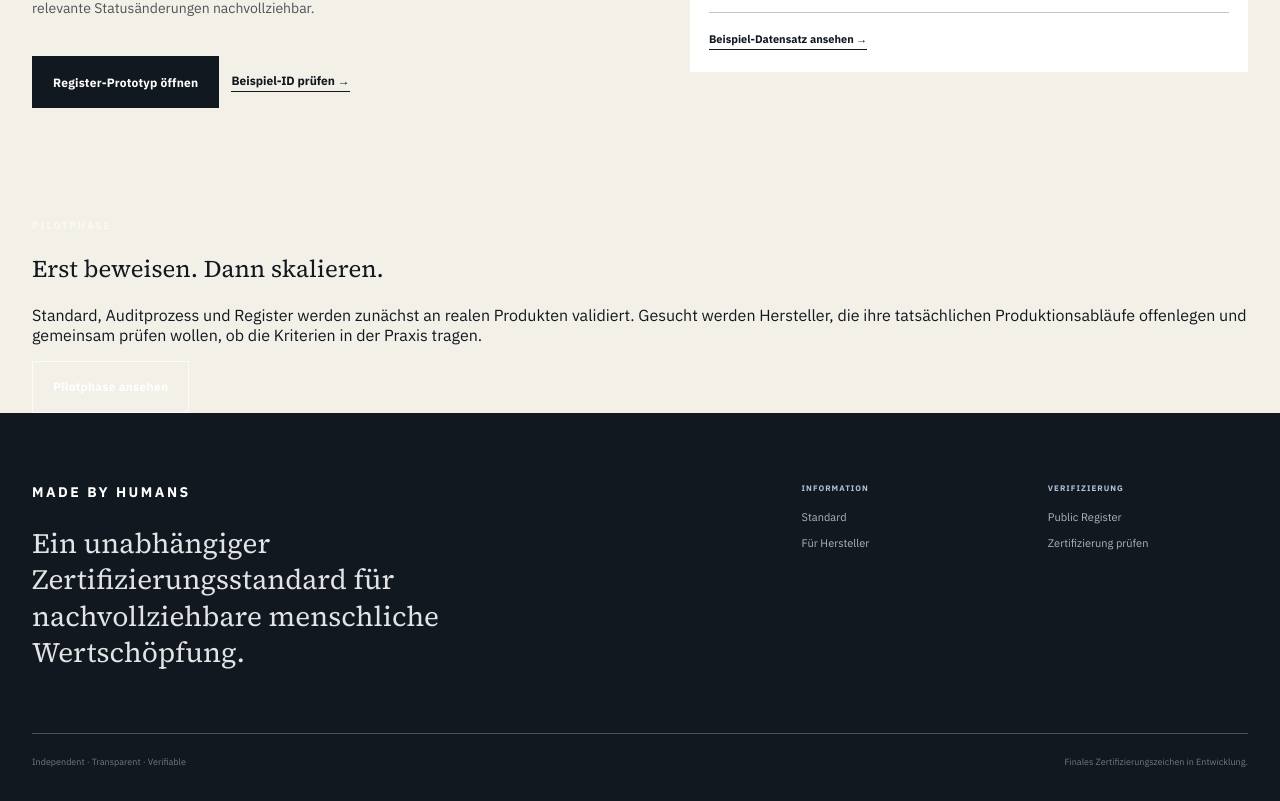
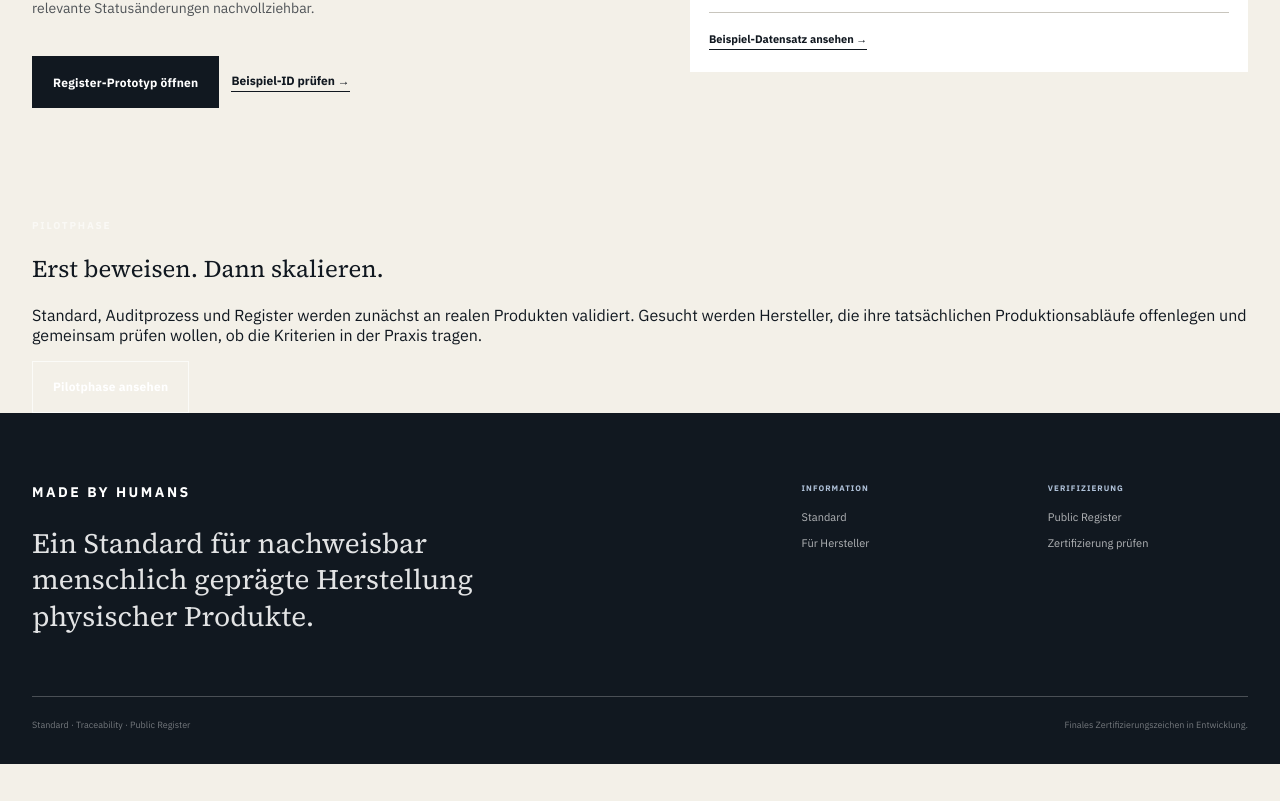
Before and after one commit to dennis-glaser-coder/human-certification-web, a Next.js app: page / in a window 1280 px wide. Shown: the part 3538-4339 px from the top of the page. After the commit the page ends 4302 px from the top, so only its background shows below. Built offline with nearby package versions, Linux system fonts and the light colour scheme.

Commit message:
Keep footer factual during pilot phase

```diff
--- a/src/components/SiteFooter.js
+++ b/src/components/SiteFooter.js
@@ -6,7 +6,7 @@ export default function SiteFooter() {
       <div className="shell footerTop footerTopV2">
         <div>
           <div className="footerBrand">MADE BY HUMANS</div>
-          <p className="footerClaim">Ein unabhängiger Zertifizierungsstandard für nachvollziehbare menschliche Wertschöpfung.</p>
+          <p className="footerClaim">Ein Standard für nachweisbar menschlich geprägte Herstellung physischer Produkte.</p>
         </div>
 
         <div className="footerNavV2">
@@ -25,7 +25,7 @@ export default function SiteFooter() {
 
       <div className="shell footerBottom">
         <div className="footerMeta footerMetaV2">
-          <span>Independent · Transparent · Verifiable</span>
+          <span>Standard · Traceability · Public Register</span>
           <span>Finales Zertifizierungszeichen in Entwicklung.</span>
         </div>
       </div>
```
